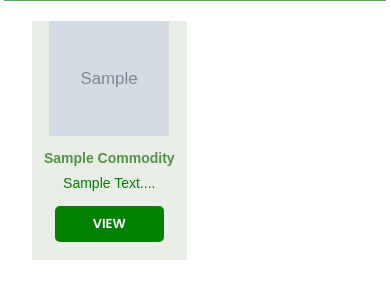
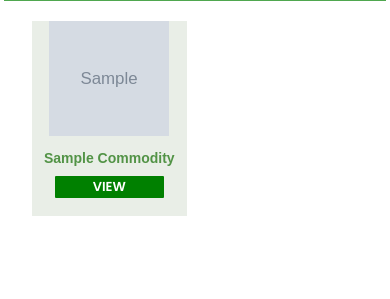
Before and after one commit to Asparaghost/cmi_profiling, a Django app: page /commodities/ in a window 390 px wide. Shown: the part 319-618 px from the top of the page. Run offline with Django 4.2, Linux system fonts and the light colour scheme; tables that the repository leaves empty hold one stand-in row (values such as "Sample post"); grey boxes marked "Sample" are stand-in pictures; some libraries are stand-ins or nearby versions.

Commit message:
near final

```diff
--- a/static/css/commodities.css
+++ b/static/css/commodities.css
@@ -195,7 +195,7 @@ body {
         margin-top: 20px;
         display: grid;
         gap: 16px;
-        grid-template-columns: repeat(auto-fill, minmax(150px, 1fr));
+        grid-template-columns: repeat(auto-fill, minmax(145px, 1fr));
     }
     #btn{
         margin-top: 2rem;
@@ -216,10 +216,10 @@ body {
         margin-top: auto;
         margin-right: 23px;
         margin-left: 23px;
-        padding: 8px 15px;
+        padding: 1px 1px;
         color: #ffffff;
         background: #008000;
-        border-radius: 5px;
+        border-radius: 1px;
         display: inline-block;
         text-decoration: none;
         font-weight: 600;
@@ -228,6 +228,9 @@ body {
         padding: 30px 0 2px 0;
         font-size: 14px;
         font-weight: 600;
+    }
+    .box p{
+       display: none;
     }
     h3{
         display: none;
--- a/static/css/program.css
+++ b/static/css/program.css
@@ -200,7 +200,7 @@ body {
         margin-top: 20px;
         display: grid;
         gap: 16px;
-        grid-template-columns: repeat(auto-fill, minmax(150px, 1fr));
+        grid-template-columns: repeat(auto-fill, minmax(145px, 1fr));
     }
     #btn{
         margin-top: 2rem;
@@ -221,7 +221,7 @@ body {
         margin-top: auto;
         margin-right: 23px;
         margin-left: 23px;
-        padding: 8px 15px;
+        padding: 1px 1px;
         color: #ffffff;
         background: #008000;
         display: inline-block;
--- a/static/css/project.css
+++ b/static/css/project.css
@@ -199,7 +199,7 @@ body {
         margin-top: 20px;
         display: grid;
         gap: 16px;
-        grid-template-columns: repeat(auto-fill, minmax(150px, 1fr));
+        grid-template-columns: repeat(auto-fill, minmax(145px, 1fr));
     }
     #btn{
         margin-top: 2rem;
@@ -220,7 +220,7 @@ body {
         margin-top: auto;
         margin-right: 23px;
         margin-left: 23px;
-        padding: 8px 15px;
+        padding: 1px 1px;
         color: #ffffff;
         background: #008000;
         display: inline-block;
--- a/static/css/secretariat.css
+++ b/static/css/secretariat.css
@@ -204,7 +204,7 @@ h2{
         margin-top: 20px;
         display: grid;
         gap: 16px;
-        grid-template-columns: repeat(auto-fit, minmax(150px, 1fr));
+        grid-template-columns: repeat(auto-fill, minmax(150px, 1fr));
     }
     #btn{
         margin-top: 2rem;
@@ -225,10 +225,10 @@ h2{
         margin-top: auto;
         margin-right: 23px;
         margin-left: 23px;
-        padding: 8px 15px;
+        padding: 1px 1px;
         color: #ffffff;
         background: #008000;
-        border-radius: 5px;
+        border-radius: 1px;
         display: inline-block;
         text-decoration: none;
         font-weight: 600;
--- a/static/css/teams.css
+++ b/static/css/teams.css
@@ -260,7 +260,7 @@ body {
         margin-top: 20px;
         display: grid;
         gap: 16px;
-        grid-template-columns: repeat(auto-fill, minmax(150px, 1fr));
+        grid-template-columns: repeat(auto-fill, minmax(145px, 1fr));
     }
     #btn{
         margin-top: 2rem;
@@ -281,7 +281,7 @@ body {
         margin-top: auto;
         margin-right: 23px;
         margin-left: 23px;
-        padding: 8px 15px;
+        padding: 1px 1px;
         color: #ffffff;
         background: #008000;
         display: inline-block;
```
Also changed, not shown: static/css/dashboard.css (+8 -1 lines), static/css/detail.css (+9 -0 lines), static/css/iec.css (+11 -2 lines), static/css/researcher.css (+17 -0 lines), static/css/sdg.css (+9 -0 lines), static/css/stakeholder.css (+13 -0 lines).
